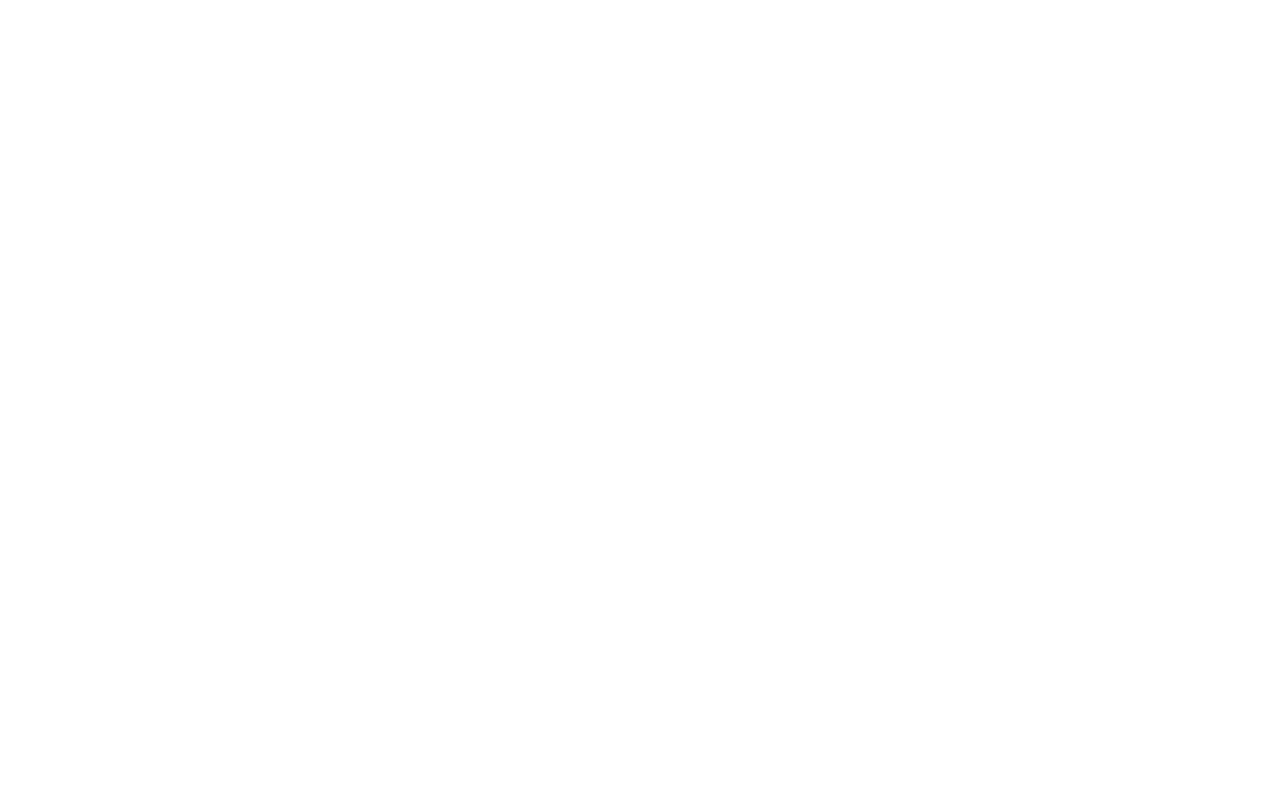
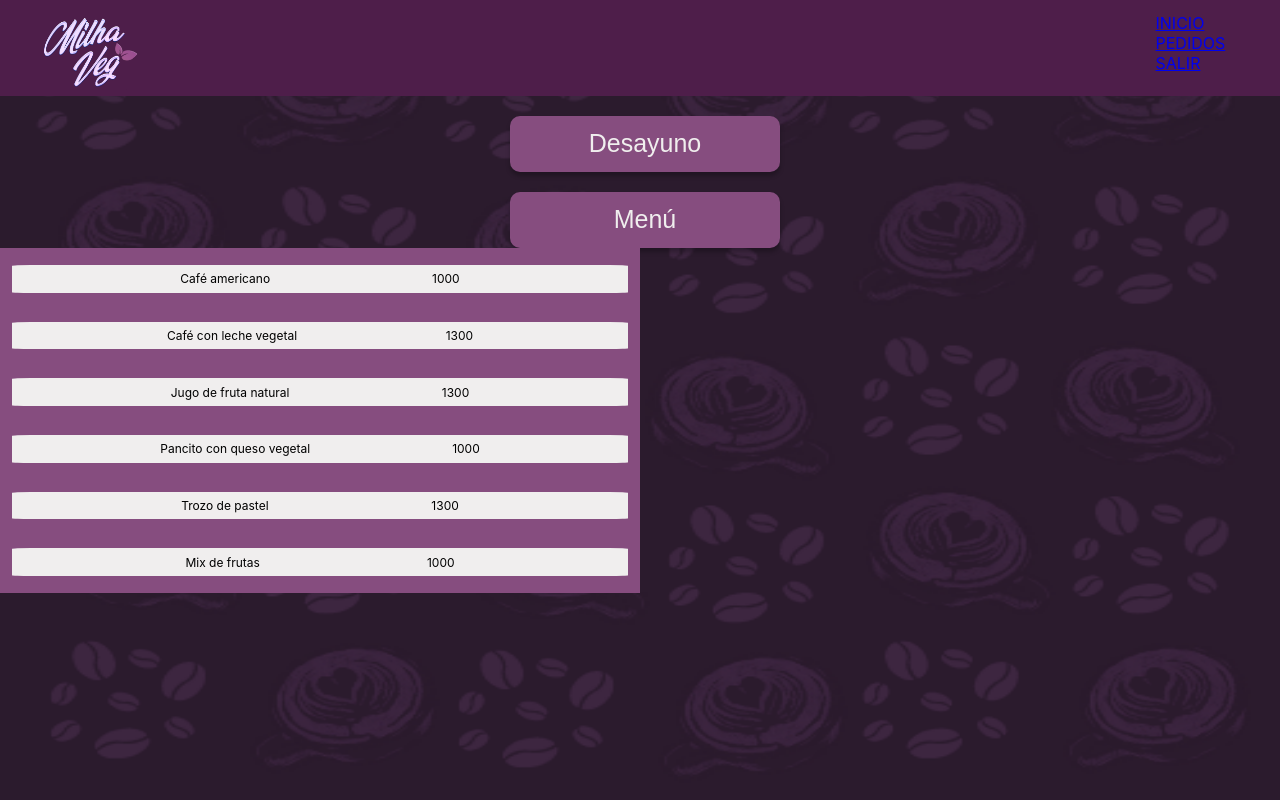
Before and after one commit to CarolinaGarciaM/SCL018-burger-queen, a React (Create React App) app: page /ItemBreakfastMenu in a window 1280 px wide. Before the commit this address had no page. Built offline with nearby package versions, Linux system fonts and the light colour scheme.

Commit message:
Actualización de item breakfast y menú

```diff
--- a/src/App.css
+++ b/src/App.css
@@ -39,22 +39,65 @@
     margin-top: 20px;
     padding: 10px;
     text-align: center;
+    text-decoration: none;
     width: 250px;
   }
 
   /*Vista Header*/
-  /*   .header {
+  .general-header {
     display: flex;
     background-color: #4E1E4A;
-    height: 15vh;
+    height: 12vh;
     width: 100%;
-}
+  }
 
-#logo {
-    margin-left: 33%;
-    height: 100%;
-    width: 15%;
-} */
+  .logo-header {
+    display: flex;
+    height: 80%;
+    width: 100%;
+    padding: 1%;
+  }
+
+  .link-header {
+    display: flex;
+    flex-wrap: wrap;
+    height: 10%;
+    width: 10%;
+    padding: 1%;
+  }
+
+  /* Vista ItemBreakfast*/
+
+  .general-card {
+    display: flex;
+    background-color: #864D7F;
+    box-sizing: border-box;
+    width: 50%;
+    margin-right: auto;
+    height: 60%;
+flex-flow: column;
+justify-content: space-evenly;
+align-content: space-around;
+
+
+
+  }
+
+  .card {
+    display: flex;
+    background-color: #F0EEEE;
+    width: auto;
+    padding: 1%;
+    margin-top: 10%;
+    text-align: center;
+    border-radius: 3% 3% 3% 3%;
+    font-size: 12px;
+    height: auto;
+    margin: 1em;
+    align-items: inherit;
+    justify-content: inherit;
+
+  }
 
   /*Vista Footer*/
   .general-footer {
@@ -62,14 +105,16 @@
     justify-content: flex-end;
     align-items: flex-end;
     background-color: #4E1E4A;
-    margin-top: 10%;
+    margin-top: 20%;
     width: 100%;
+    position: end;
+
   }
 
   p {
     color: #F0EEEE;
     font-family: arial;
     font-size: 15px;
+    margin-right: 150px;
     text-align: center;
-    margin-right: 150px;
   }
--- a/src/App.js
+++ b/src/App.js
@@ -1,10 +1,8 @@
 import './App.css';
 import Home from './Components/Home';
-import ItemBreakfast from './Components/Customer/ItemBreakfast';
+import ItemBreakfastMenu from './Components/Customer/ItemBreakfastMenu';
 import ItemCustomer from './Components/Customer/ItemCustomer';
-import ItemMenu from './Components/Customer/ItemMenu';
 import ItemKitchen from './Components/Kitchen/ItemKitchen';
-import Header from './Components/Commons/Header';
 import { BrowserRouter as Router, Route, Routes, Link } from "react-router-dom";
 
 
@@ -16,11 +14,9 @@
         <Routes>
           <Route path="" element={<Home />} />
           <Route path="Home" element={<Home />} />
-          <Route path="ItemBreakfast" element={<ItemBreakfast />} />
+          <Route path="ItemBreakfastMenu" element={<ItemBreakfastMenu />} />
           <Route path="ItemCustomer" element={<ItemCustomer />} />
-          <Route path="ItemMenu" element={<ItemMenu />} />
           <Route path="ItemKitchen" element={<ItemKitchen />} />
-{/*           <Route path="Header" element={<Header />} /> */}
         </Routes>
       </Router>
     </div>
--- a/src/Components/Commons/Header.jsx
+++ b/src/Components/Commons/Header.jsx
@@ -1,20 +1,22 @@
-/* import { Link } from "react-router-dom";
-import logo from "../Resources/logo.png";
-import "../App.css";
+import { Link } from "react-router-dom";
+import logoTwo from "../../Resources/logoTwo.png";
+import "../../App.css";
 
 const Header = () => {
     return (
         <>
             <div className="general-header">
                 <div className="logo-header">
-                    <img src={logo} alt="logo de Milhaveg" />
+                    <img src={logoTwo} alt="logo de Milhaveg" />
                 </div>
+                <div className="link-header">
                 <Link to="/Home">INICIO</Link>
                 <Link to="/ItemCustomer">PEDIDOS</Link>
                 <Link to="/Home">SALIR</Link>
+                </div>
             </div>
         </>
     );
 }
 
-export default Header; */
+export default Header;
--- a/src/Components/Customer/ItemBreakfast.jsx
+++ /dev/null
@@ -1,12 +0,0 @@
-import { Link } from "react-router-dom";
-
-const ItemBreakfast = () => {
-    return (
-        <>
-            <div className="general-container">
-            </div>
-        </>
-    );
-}
-
-export default ItemBreakfast;
--- /dev/null
+++ b/src/Components/Customer/ItemBreakfastMenu.jsx
@@ -0,0 +1,50 @@
+import { Link } from "react-router-dom";
+import Header from "../Commons/Header";
+import DataJson from "./data.json";
+import "../../App.css";
+import Footer from "../Commons/Footer";
+import { useState } from "react";
+
+const ItemBreakfastMenu = () => {
+    const data = DataJson.products;
+    const View = data.filter((elem) => elem.type === "Desayuno");
+    const [product, cambiarProductos] = useState(View);
+
+    const productsType = (option) => {
+        // eslint-disable-next-line default-case
+        switch (option) {
+            case "Desayuno":
+                const breakfast = data.filter((elem) => elem.type === option);
+                cambiarProductos(breakfast);
+                break;
+            case "Menú":
+                const main = data.filter((elem) => elem.type === option);
+                cambiarProductos(main);
+                break;
+        }
+    };
+
+
+    return (
+        <>
+            <Header />
+            <div className="general-container">
+            <li className="customer-button"onClick={() => productsType("Desayuno")}>Desayuno</li>
+            <li className="customer-button" onClick={() => productsType("Menú")}>Menú</li>
+                {/* Agregar input de nombre cliente y número de mesa */}
+                <div className="general-card">
+                    {product.map((product) => (
+                        <div className="card">
+                            <div className="card-name">{product.name}</div>
+                            <div className="card-price">{product.price}</div>
+                        </div>
+                    )
+                    )}
+                </div>
+                <Footer />
+            </div>
+        </>
+    );
+}
+
+export default ItemBreakfastMenu;
--- a/src/Components/Customer/ItemMenu.jsx
+++ /dev/null
@@ -1,13 +0,0 @@
-import { Link } from "react-router-dom";
-
-const ItemMenu = () => {
-    return (
-        <>
-            <div className="general-container">
-
-            </div>
-        </>
-    );
-}
-
-export default ItemMenu;
--- a/src/Components/Customer/data.json
+++ b/src/Components/Customer/data.json
@@ -51,7 +51,7 @@
         },
         {
             "id": "8",
-            "namme": "Hamburguesa de legumbres",
+            "name": "Hamburguesa de legumbres",
             "description": "Pan casero, lechuga, tomate y hamburguesa de legumbres a elección",
             "type": "Menú",
             "price": 2500
--- a/src/Components/Home.jsx
+++ b/src/Components/Home.jsx
@@ -12,12 +12,11 @@
                     <img src={logo} alt="logo de Milhaveg" />
                 </div>
                 <div>
-                    <button className="customer-button"><Link to="/ItemBreakfast">CLIENTE</Link></button>
-                    <button className="kitchen-button"><Link to="/ItemKitchen">COCINA</Link></button>
+                    <Link className="customer-button" to="/ItemBreakfastMenu">CLIENTE</Link>
+                    <Link className="kitchen-button" to="/ItemKitchen">COCINA</Link>
                 </div>
                 <Footer />
             </div>
-
         </>
     )
 };
--- a/src/Components/Kitchen/ItemKitchen.jsx
+++ b/src/Components/Kitchen/ItemKitchen.jsx
@@ -4,7 +4,6 @@
     return (
         <div>
             <div className="general-container">
-
             </div>
         </div>
     );
```
Also changed, not shown: src/Components/Commons/InputData.jsx (added), src/Resources/logoTwo.png (added).
